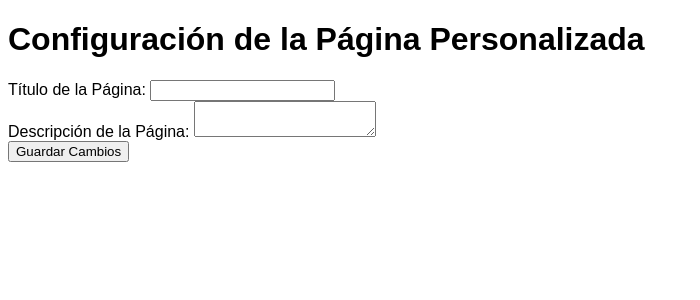
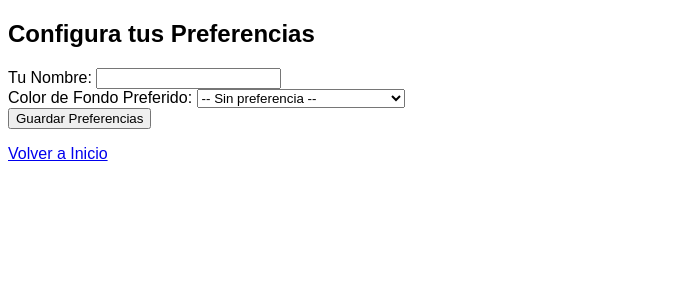
Before and after one commit to Aitor-Donado/Lib_flask, a Flask app: page /configurar in a window 1280 px wide. Shown: the part 26-326 px from the top of the page, without its empty margins (0-700 px from the left). Run offline with Flask 3, Linux system fonts and the light colour scheme.

Commit message:
Añado formulario a configurar

```diff
--- a/mi_pagina_personalizada/templates/configurar.html
+++ b/mi_pagina_personalizada/templates/configurar.html
@@ -1,21 +1,28 @@
 {% extends "inicio.html" %}
 
 {% block content %}
-<h1>Configuración de la Página Personalizada</h1>
-<form method="post">
-    <label for="titulo">Título de la Página:</label>
-    <input type="text" id="titulo" name="titulo" value="{{ titulo }}" required>
-    <br>
-    <label for="descripcion">Descripción de la Página:</label>
-    <textarea id="descripcion" name="descripcion" required>{{ descripcion }}</textarea>
-    <br>
-    <button type="submit">Guardar Cambios</button>
-    <br>
-    {% if mensaje %}
-    <p style="color: green;">{{ mensaje }}</p>
-    {% endif %}
-    {% if error %}
-    <p style="color: red;">{{ error }}</p>
-    {% endif %}
-</form>
+<div class="form-container">
+        <h2>Configura tus Preferencias</h2>
+        <form method="POST" action="{{ url_for('configurar') }}">
+            <div>
+                <label for="nombre">Tu Nombre:</label>
+                <input type="text" id="nombre" name="nombre" value="{{ nombre_actual or '' }}">
+            </div>
+            <div>
+                <label for="color">Color de Fondo Preferido:</label>
+                <select id="color" name="color">
+                    <option value="" {% if not color_actual %}selected{% endif %}>-- Sin preferencia --</option>
+                    <option value="lightblue" {% if color_actual == 'lightblue' %}selected{% endif %}>Azul Claro</option>
+                    <option value="lightgreen" {% if color_actual == 'lightgreen' %}selected{% endif %}>Verde Claro</option>
+                    <option value="lightcoral" {% if color_actual == 'lightcoral' %}selected{% endif %}>Coral Claro</option>
+                    <option value="lavender" {% if color_actual == 'lavender' %}selected{% endif %}>Lavanda</option>
+                    <option value="#333333" {% if color_actual == '#333333' %}selected{% endif %}>Gris Oscuro (para texto blanco)</option>
+                </select>
+            </div>
+            <div>
+                <input type="submit" value="Guardar Preferencias">
+            </div>
+        </form>
+        <p><a href="{{ url_for('inicio') }}">Volver a Inicio</a></p>
+    </div>
 {% endblock content %}
--- a/mi_pagina_personalizada/templates/inicio.html
+++ b/mi_pagina_personalizada/templates/inicio.html
@@ -7,11 +7,13 @@
     <style>
         body {
             font-family: sans-serif;
+            /* stylelint-disable */
             {% if color_fondo %}
             background-color: {{color_fondo}};
             {% else %}
             background-color: white;
             {% endif %}
+            /* stylelint-enable */
         }
     </style>
 </head>
```
